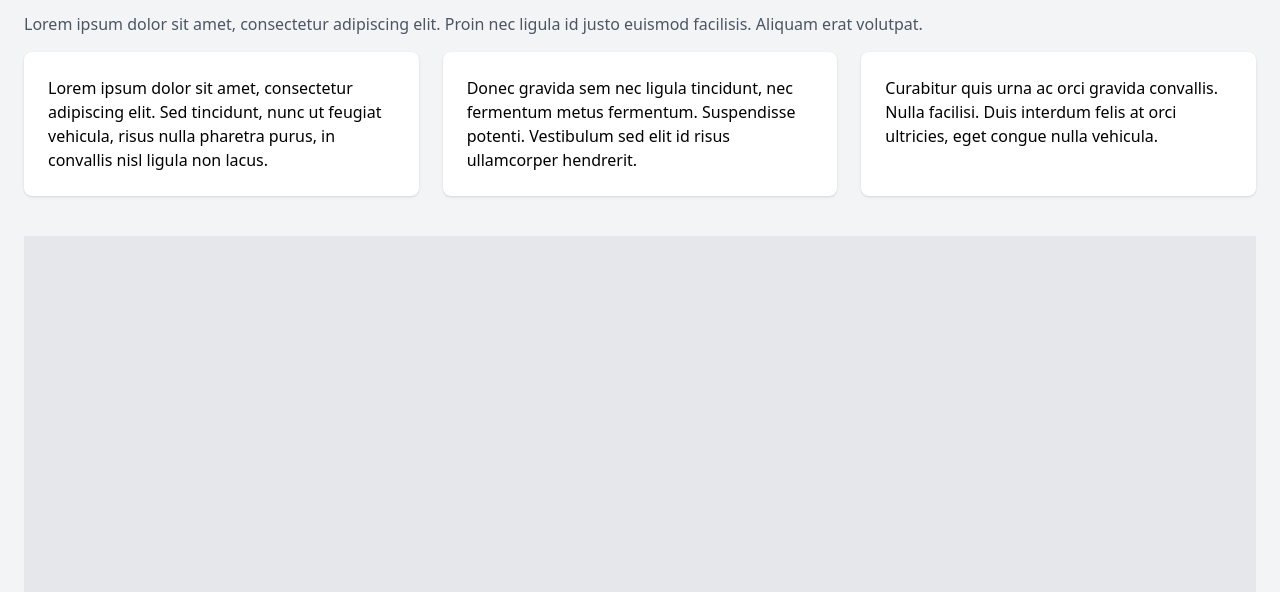
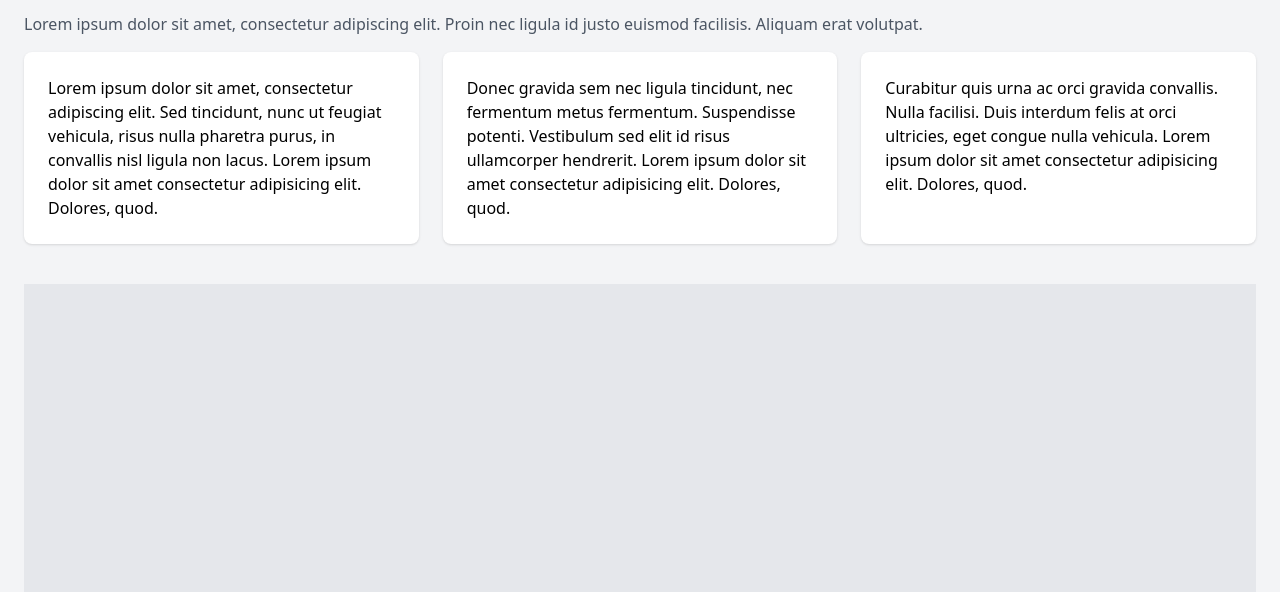
Before and after one commit to Muhammad-Munsif/sticky-navbar-tailwindcss, a website: page new/index.html in a window 1280 px wide. Shown: the part 208-800 px from the top of the page. Drawn offline with nearby package versions, Linux system fonts and the light colour scheme.

Commit message:
small changes in html file.

```diff
--- a/new/index.html
+++ b/new/index.html
@@ -32,9 +32,9 @@
         <h1 class="text-3xl font-bold text-gray-800 mb-4">Welcome to Our Website</h1>
         <p class="text-gray-600 mb-4">Lorem ipsum dolor sit amet, consectetur adipiscing elit. Proin nec ligula id justo euismod facilisis. Aliquam erat volutpat.</p>
         <div class="grid grid-cols-1 md:grid-cols-2 lg:grid-cols-3 gap-6">
-            <div class="bg-white p-6 shadow rounded-lg">Lorem ipsum dolor sit amet, consectetur adipiscing elit. Sed tincidunt, nunc ut feugiat vehicula, risus nulla pharetra purus, in convallis nisl ligula non lacus.</div>
-            <div class="bg-white p-6 shadow rounded-lg">Donec gravida sem nec ligula tincidunt, nec fermentum metus fermentum. Suspendisse potenti. Vestibulum sed elit id risus ullamcorper hendrerit.</div>
-            <div class="bg-white p-6 shadow rounded-lg">Curabitur quis urna ac orci gravida convallis. Nulla facilisi. Duis interdum felis at orci ultricies, eget congue nulla vehicula.</div>
+            <div class="bg-white p-6 shadow rounded-lg">Lorem ipsum dolor sit amet, consectetur adipiscing elit. Sed tincidunt, nunc ut feugiat vehicula, risus nulla pharetra purus, in convallis nisl ligula non lacus. Lorem ipsum dolor sit amet consectetur adipisicing elit. Dolores, quod.</div>
+            <div class="bg-white p-6 shadow rounded-lg">Donec gravida sem nec ligula tincidunt, nec fermentum metus fermentum. Suspendisse potenti. Vestibulum sed elit id risus ullamcorper hendrerit. Lorem ipsum dolor sit amet consectetur adipisicing elit. Dolores, quod.</div>
+            <div class="bg-white p-6 shadow rounded-lg">Curabitur quis urna ac orci gravida convallis. Nulla facilisi. Duis interdum felis at orci ultricies, eget congue nulla vehicula. Lorem ipsum dolor sit amet consectetur adipisicing elit. Dolores, quod.</div>
         </div>
         <div class="mt-10 h-[1000px] bg-gray-200 flex items-center justify-center">
             <p class="text-gray-700">Scroll down to test the sticky navbar.</p>
```
